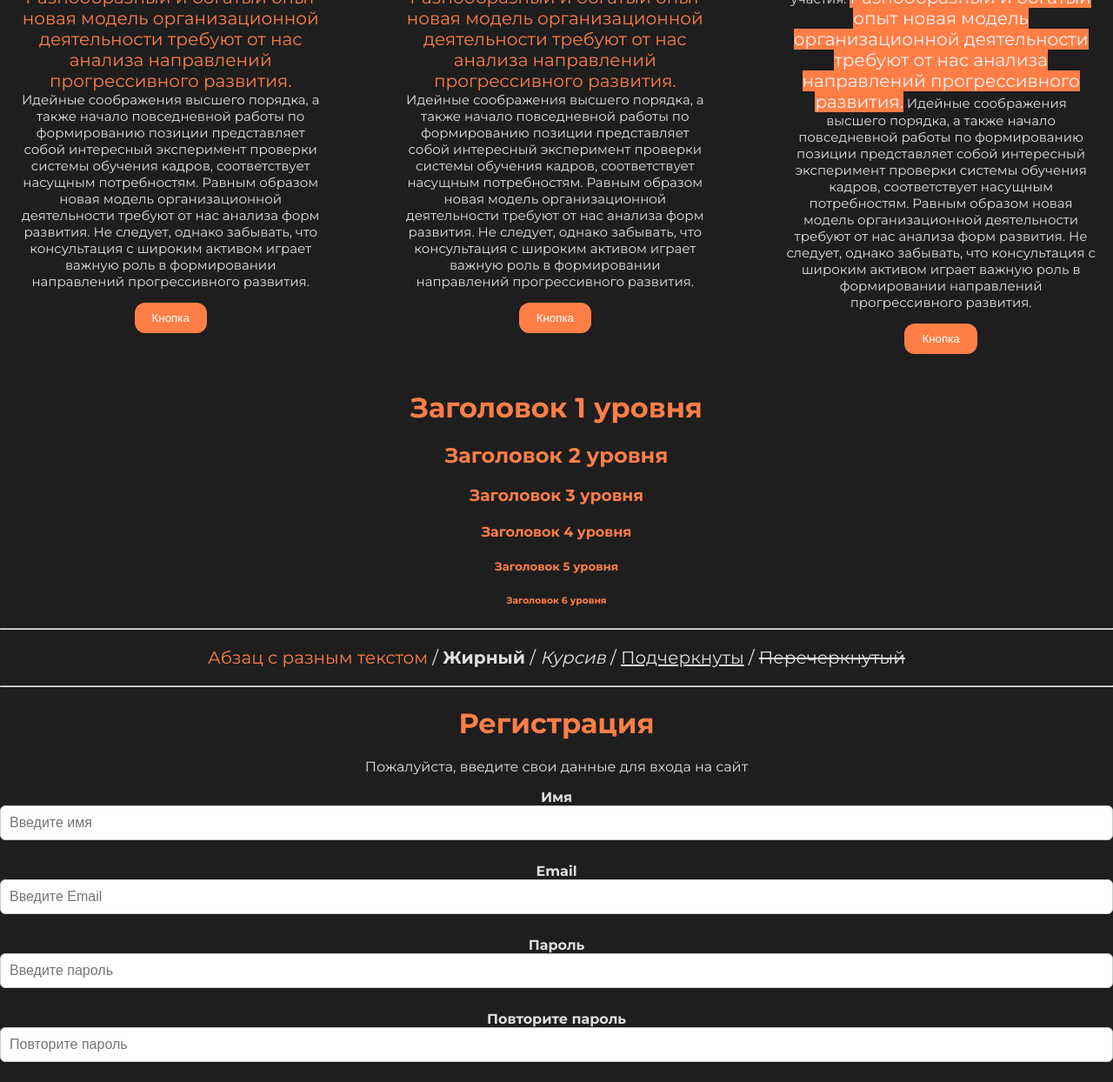
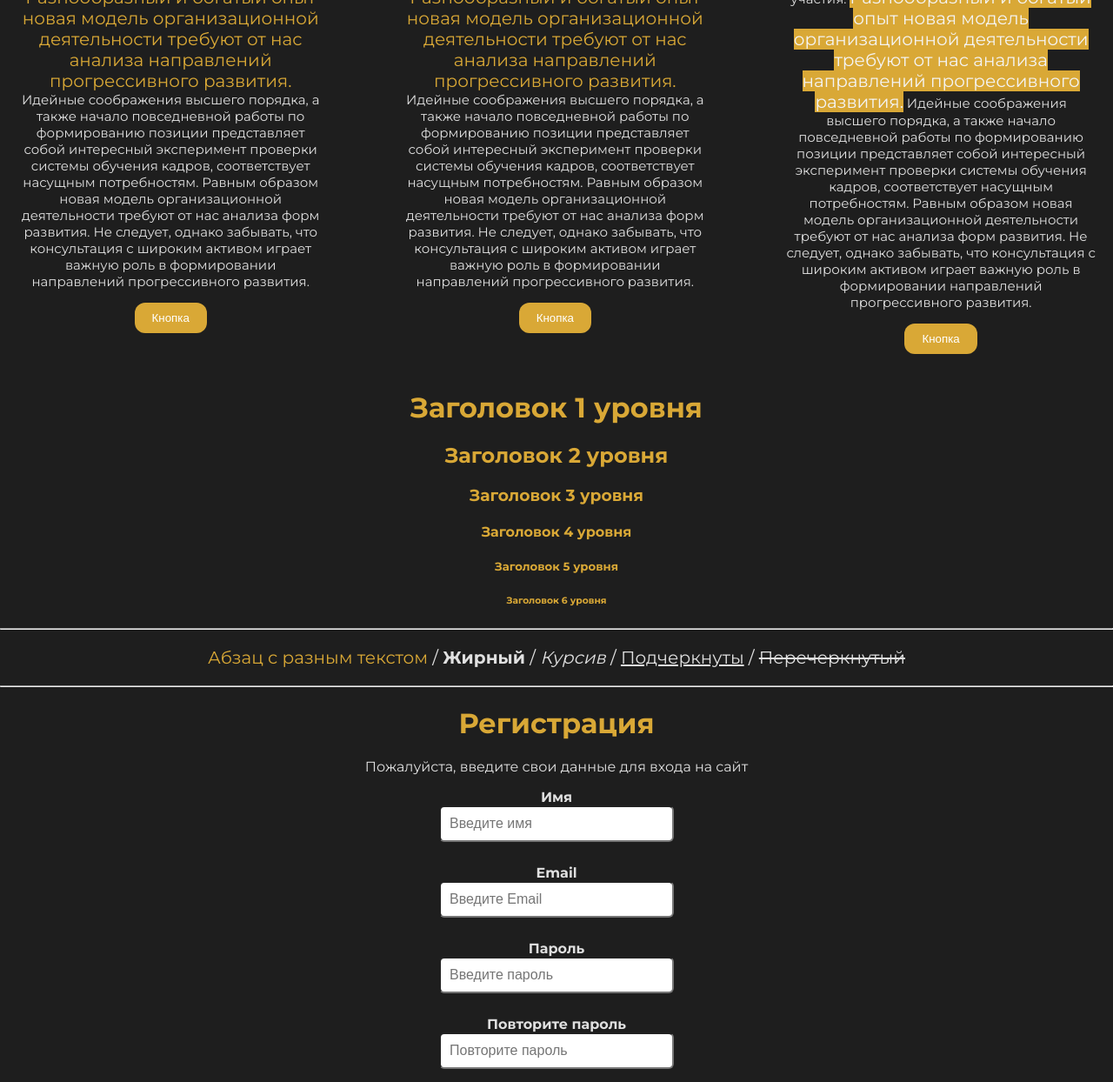
Before and after one commit to skndl-quality/website, a website: page public/index.html in a window 1280 px wide. Shown: the part 297-1541 px from the top of the page at 87% size. Drawn offline with nearby package versions, Linux system fonts and the light colour scheme.

Commit message:
сервер

```diff
--- a/style.css
+++ b/public/style.css
@@ -11,7 +11,7 @@ header {
   display: flex;
   justify-content: space-between;
   align-items: center;
-  background-color: #742c0d;
+  background-color: #2d2d2d;
   color: white;
   padding: 20px 40px;
 }
@@ -54,17 +54,17 @@ gap: 50px;
 
 /* Стили для текста внутри абзаца */
 .span_class1{
-color: #ff7e47;
+color: #d9a836;
 font-size: 20px;
 }
 
 .span_class2{
-color: #ff7e47;
+color: #d9a836;
 font-size: 20px;
 }
 
 .span_class3{
-background-color: #ff7e47;
+background-color: #d9a836;
 color: #f4f4f4;
 font-size: 20px;
 }
@@ -75,17 +75,17 @@ font-size: 20px;
 
 /* Стили на заголовков */
 h1 {
-  color: #ff7e47;
+  color: #d9a836;
 }
 
 h2, h3, h4, h5, h6 {
-  color: #ff7e47;
+  color: #d9a836;
 }
 
 /* Стили для кнопки */
 button {
   padding: 10px 20px;
-  background-color: #ff7e47;
+  background-color: #d9a836;
   color: white;
   border: none;
   border-radius: 12px;
@@ -94,7 +94,7 @@ button {
 
 /* Ховер для кнопки */
 button:hover {
-  background-color: #ff7e47;
+  background-color: #d9a836;
 }
 
 /* Стили для разного текста */
@@ -103,16 +103,15 @@ button:hover {
 }
 
 .span_text{
-  color: #ff7e47;
+  color: #d9a836;
 }
 
 /* инпуты */
 .form_input{
     padding: 10px;
-  border: 1px solid #ccc;
     border-radius: 6px;
     font-size: 16px;
-  width: 100%;
+    width: 270px;
     box-sizing: border-box;
     margin-bottom: 10px;
     transition: 0.3s;
```
Also changed, not shown: package.json (added, +23 -0 lines), server.js (added, +15 -0 lines), public/index.html (renamed from index.html), public/script.js (renamed from script.js), 1 other file. Lines whose indentation alone changed are shown as unchanged.
